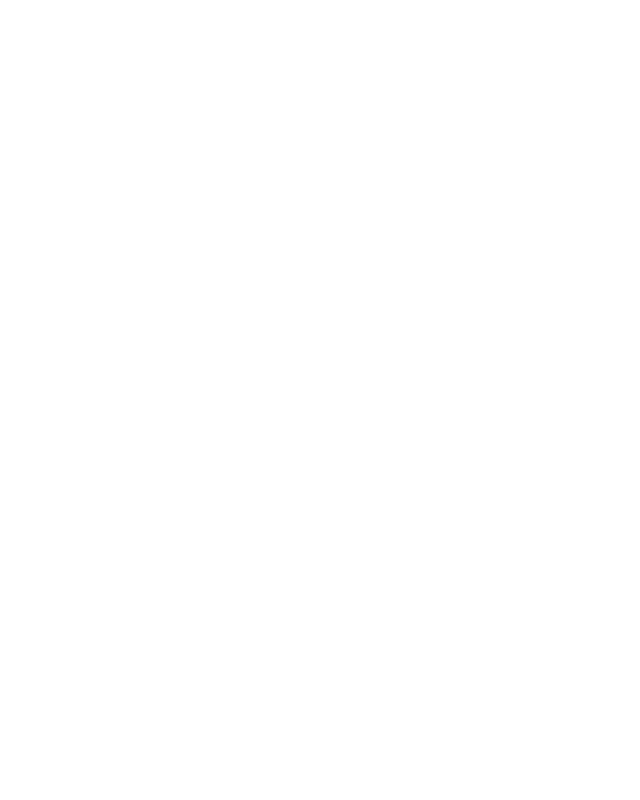
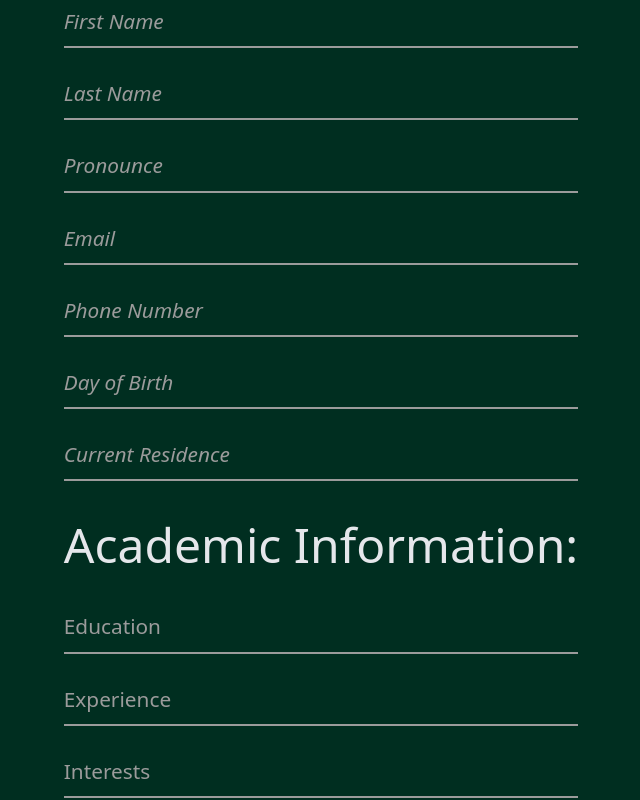
Before and after one commit to Alex-RV/NextStep, a Next.js app: page /profile in a window 1280 px wide. Shown: the part 480-1280 px from the top of the page, without its empty margins (319-959 px from the left). Before the commit the page ends 800 px from the top, so only its background shows below. Built offline with nearby package versions, Linux system fonts and the light colour scheme; no server answers.

Commit message:
profile page

```diff
--- a/src/pages/components/Container.tsx
+++ b/src/pages/components/Container.tsx
@@ -68,7 +68,12 @@
             <MobileMenu />
             <NavItem href="/" text="Home" />
             <NavItem href="/team" text="Team" />
-            <NavItem href="/Intro" text="Intro" />
+            {!session ? (
+        <>
+
+        </>
+      ) : (<><NavItem href="/profile" text="Profile" /></>
+            )}
           </div>
           <div className='flex flex-row gap-3'>
           {!session ? (
--- a/src/pages/index.tsx
+++ b/src/pages/index.tsx
@@ -4,6 +4,7 @@
 import Container from './components/Container'
 import React from 'react'
 import { useSession, signIn, signOut } from "next-auth/react";
+import NextLink from 'next/link';
 
 export default function Home() {
   const { data: session } = useSession();
@@ -26,8 +27,8 @@
             Next Step is a platform that gives users the opportunity to explore and connect with  professionals, world-wide. By creating a profile with your unique interest and goals, Next Step will match you with recommended professional to find your potential mentor. Next Steps goal is to help you find your Next Step in life.            </p>
           </div>
           <div className='flex flex-row text-gray-200 mt-5'>
-            <a className='bold text-[1.5rem] border-gray-200 border-2 p-[0.5rem]'>Try Next Step</a>
-            <a className='bold text-[1.5rem] p-[0.5rem] pl-5 underline'>Learn More</a>
+            <NextLink href={!session ? "/login" : "/profile"} className='bold text-[1.5rem] border-gray-200 border-2 p-[0.5rem]'>Try Next Step</NextLink>
+            <NextLink href={'/team'} className='bold text-[1.5rem] p-[0.5rem] pl-5 underline'>Learn More</NextLink>
           </div>
         </div>
       </div>
--- a/src/pages/profile.tsx
+++ b/src/pages/profile.tsx
@@ -4,7 +4,66 @@
 export default function profile() {
   return (
     <Container>
+        <div className='mt-32 flex flex-col justify-start items-center max-w-5xl w-full mx-auto mb-16 border-gray-200 dark:border-gray-700"'>
+            <div className='mb-10'>
+                <h1 className='text-gray-200 text-[5rem]'>My Profile</h1>
+            </div>
+            <div className='items-start'>
+                <div>
+                    <h1 className='text-gray-200 text-[3rem]'>Personal Information:</h1>
+                    <div className='italic text-gray-200 text-[1.2rem] gap-4 w-full'>
 
+                    <div className="form__group field">
+                        <input type="input" className="form__field" placeholder="First Name" name="name" id='name' required />
+                        <label htmlFor="name" className="form__label">First Name</label>
+                    </div>
+                    <div className="form__group field">
+                        <input type="input" className="form__field" placeholder="First Name" name="last" id='last' required />
+                        <label htmlFor="last" className="form__label">Last Name</label>
+                    </div>
+                    <div className="form__group field">
+                        <input type="input" className="form__field" placeholder="Pronounce" name="Pronounce" id='Pronounce' required />
+                        <label htmlFor="Pronounce" className="form__label">Pronounce</label>
+                    </div>
+                    <div className="form__group field">
+                        <input type="input" className="form__field" placeholder="Email" name="Email" id='Email' required />
+                        <label htmlFor="Email" className="form__label">Email</label>
+                    </div>
+                    <div className="form__group field">
+                        <input type="input" className="form__field" placeholder="Phone Number" name="phone" id='phone' required />
+                        <label htmlFor="phone" className="form__label">Phone Number</label>
+                    </div>
+                    <div className="form__group field">
+                        <input type="input" className="form__field" placeholder="Day of Birth" name="birth" id='birth' required />
+                        <label htmlFor="birth" className="form__label">Day of Birth</label>
+                    </div>
+                    <div className="form__group field">
+                        <input type="input" className="form__field" placeholder="Current Residence" name="Residence" id='Residence' required />
+                        <label htmlFor="Residence" className="form__label">Current Residence</label>
+                    </div>
+                    </div>
+                </div>
+                <div className='mt-7'>
+                    <h1 className='text-gray-200 text-[3rem]'>Academic Information:</h1>
+                    <div className="form__group field">
+                        <input type="input" className="form__field" placeholder="Education" name="education" id='education' required />
+                        <label htmlFor="education" className="form__label">Education</label>
+                    </div>
+                    <div className="form__group field">
+                        <input type="input" className="form__field" placeholder="Experience" name="Experience" id='Experience' required />
+                        <label htmlFor="Experience" className="form__label">Experience</label>
+                    </div>
+                    <div className="form__group field">
+                        <input type="input" className="form__field" placeholder="Interests" name="Interests" id='Interests' required />
+                        <label htmlFor="Interests" className="form__label">Interests</label>
+                    </div>
+                    <div className="form__group field">
+                        <input type="input" className="form__field" placeholder="Personal Goals or Aspirations in Life" name="Goals" id='Goals' required />
+                        <label htmlFor="Goals" className="form__label">Personal Goals or Aspirations in Life</label>
+                    </div>
+                </div>
+            </div>
+        </div>
     </Container>
   )
 }
--- a/src/styles/globals.css
+++ b/src/styles/globals.css
@@ -1,3 +1,63 @@
 @tailwind base;
 @tailwind components;
 @tailwind utilities;
+
+.form__group {
+    position: relative;
+    padding: 15px 0 0;
+    margin-top: 10px;
+    width: 100%;
+  }
+
+  .form__field {
+    font-family: inherit;
+    width: 100%;
+    border: 0;
+    border-bottom: 2px solid #9b9b9b;
+    outline: 0;
+    font-size: 1.3rem;
+    color: #fff;
+    padding: 7px 0;
+    background: transparent;
+    transition: border-color 0.2s;
+  }
+  .form__field::placeholder {
+    color: transparent;
+  }
+  .form__field:placeholder-shown ~ .form__label {
+    font-size: 1.3rem;
+    cursor: text;
+    top: 20px;
+  }
+
+  .form__label {
+    position: absolute;
+    width: full;
+    top: 0;
+    display: block;
+    transition: 0.2s;
+    font-size: 1rem;
+    color: #9b9b9b;
+  }
+
+  .form__field:focus {
+    padding-bottom: 6px;
+    font-weight: 700;
+    border-width: 3px;
+    border-image: linear-gradient(to right, #11998e, #38ef7d);
+    border-image-slice: 1;
+  }
+  .form__field:focus ~ .form__label {
+    position: absolute;
+    top: 0;
+    display: block;
+    transition: 0.2s;
+    font-size: 1rem;
+    color: #11998e;
+    font-weight: 700;
+  }
+
+  /* reset input */
+  .form__field:required, .form__field:invalid {
+    box-shadow: none;
+  }
```
